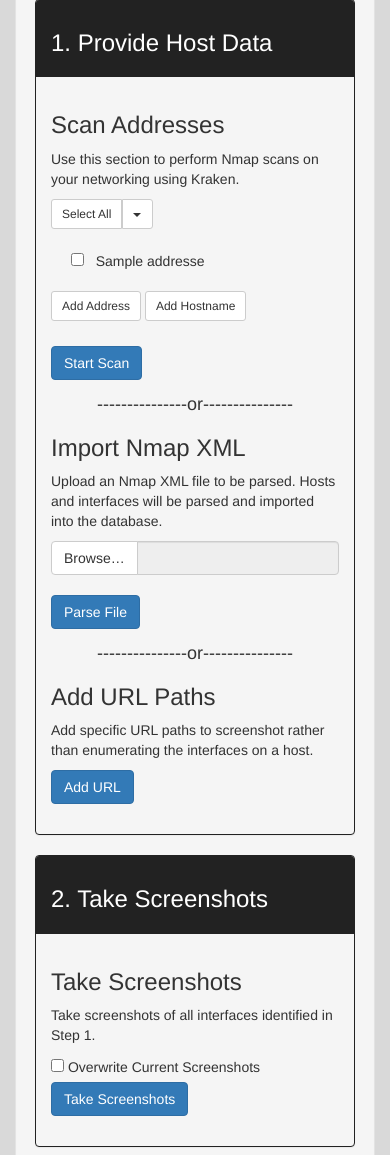
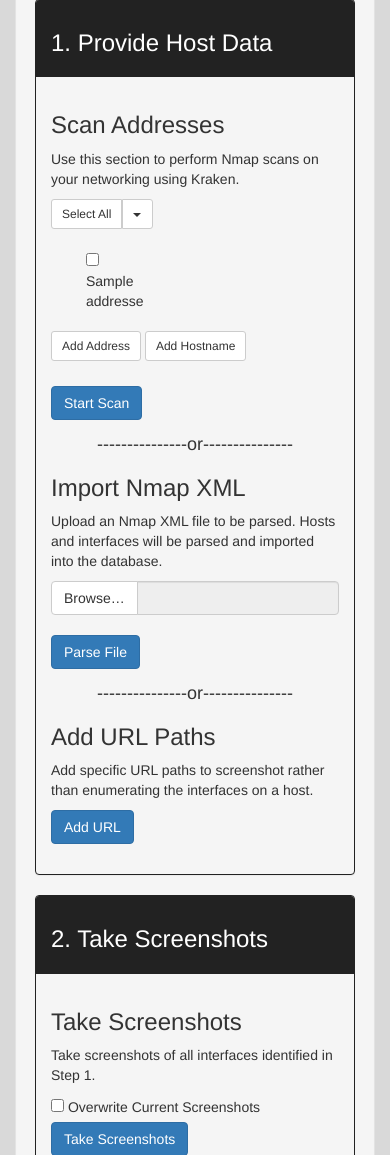
Before and after one commit to Sw4mpf0x/Kraken, a Django app: page /WebScout/setup/ in a window 390 px wide. Shown: the part 93-1248 px from the top of the page. Run offline with Django 3.2, Linux system fonts and the light colour scheme; a user stored in the database is signed in; tables that the repository leaves empty hold one stand-in row (values such as "Sample post"); data that the repository does not hold is empty; parts of the project's set-up code (start-up, migrations or seed data) failed here and were passed over.

Commit message:
Address list now has multiple columns

```diff
--- a/Kraken/Web_Scout/templates/Web_Scout/setup.html
+++ b/Kraken/Web_Scout/templates/Web_Scout/setup.html
@@ -137,10 +137,12 @@
             <form id="scan-form" method="POST">
                 <div class="form-group">
                     {% csrf_token %}
-                    <div style="margin-left:20px" id="addresslist">
+                    <div style="margin-left:20px" id="addresslist" class="row">
                         <br>
                         {% for address in addresses %}
-                        <span id="{{ address.AddressID }}"><input type="checkbox" name="{{ address.AddressID }}" value="on"> &#160 {% if address.Hostname %}{{ address.Hostname }}{% else %}{{ address.Address }}/{{ address.Cidr }}{% endif %}<br></span>
+                        <div class="col-lg-2 col-md-3 col-sm-3 col-xs-4" id="{{ address.AddressID }}" style="word-wrap: break-word">
+                            <input type="checkbox" name="{{ address.AddressID }}" value="on"> &#160 {% if address.Hostname %}{{ address.Hostname }}{% else %}{{ address.Address }}/{{ address.Cidr }}{% endif %}
+                        </div>
                         {% endfor %}
                     </div><br>
                     <button data-toggle="modal" data-target="#add-address-modal" type="button" class="btn btn-sm btn-default">Add Address</button>
@@ -376,7 +378,7 @@
                 console.log(data);
                 $.each(data, function(index, address){
                     console.log(address);
-                    $("#addresslist").append("<span id='" + address[0] + "''><input type='checkbox' name='" + address[0] + "' /> &#160 " + address[1] + "<br></span>");
+                    $("#addresslist").append("<div class='col-lg-2 col-md-3 col-sm-3 col-xs-4' id='" + address[0] + "'><input type='checkbox' name='" + address[0] + "' /> &#160 " + address[1] + "</div>");
                 });
             },
             error: function(){
@@ -401,7 +403,7 @@
                 console.log(data);
                 $.each(data, function(index, address){
                     console.log(address);
-                    $("#addresslist").append("<span id='" + address[0] + "'><input type='checkbox' name='" + address[0] + "' /> &#160 " + address[1] + "<br></span>");
+                    $("#addresslist").append("<div class='col-lg-2 col-md-3 col-sm-3 col-xs-4' id='" + address[0] + "'><input type='checkbox' name='" + address[0] + "' /> &#160 " + address[1] + "</div>");
                 });
             },
             error: function(){
@@ -431,7 +433,7 @@
                 console.log(data);
                 $.each(data, function(index, address){
                     console.log(address);
-                    $("span#" + address).remove();
+                    $("div#" + address).remove();
                 });
             },
             error: function(){
@@ -452,7 +454,7 @@
                     $("#success-alert").hide();
                 });
                 console.log(data);
-                $('#addresslist').find('span').remove();
+                $('#addresslist').find('div').remove();
             },
             error: function(){
                 alert("failure");
```
